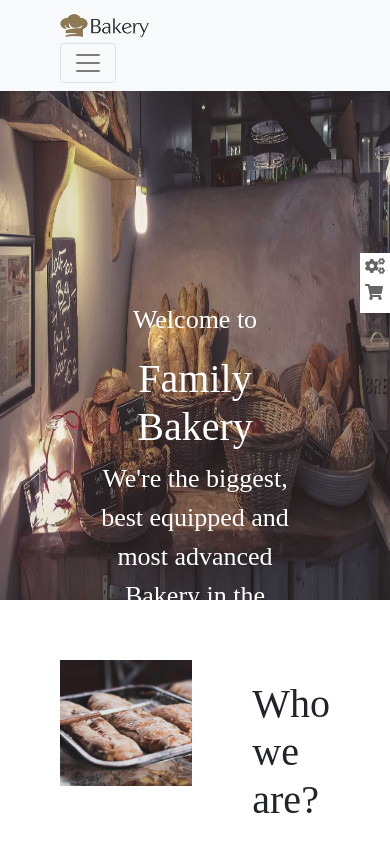
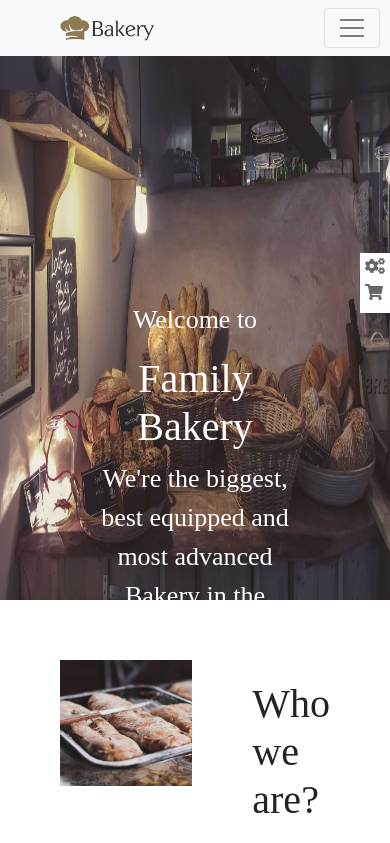
Before and after one commit to ahmedhmedo73/bakery, a plain HTML site: page index.htm in a window 390 px wide. Shown: the top 843 px of the page. Drawn offline with Linux system fonts and the light colour scheme.

Commit message:
navbar-responsive

```diff
--- a/css/style.css
+++ b/css/style.css
@@ -22,8 +22,11 @@ body{
     padding: 8px 60px;
     padding-right: 10px;
 }
+.navbar-brand{
+    width: 30%;
+}
 .navbar img{
-    width: 30%;
+    width: 100%;
 }
 
 .navbar li{
```
